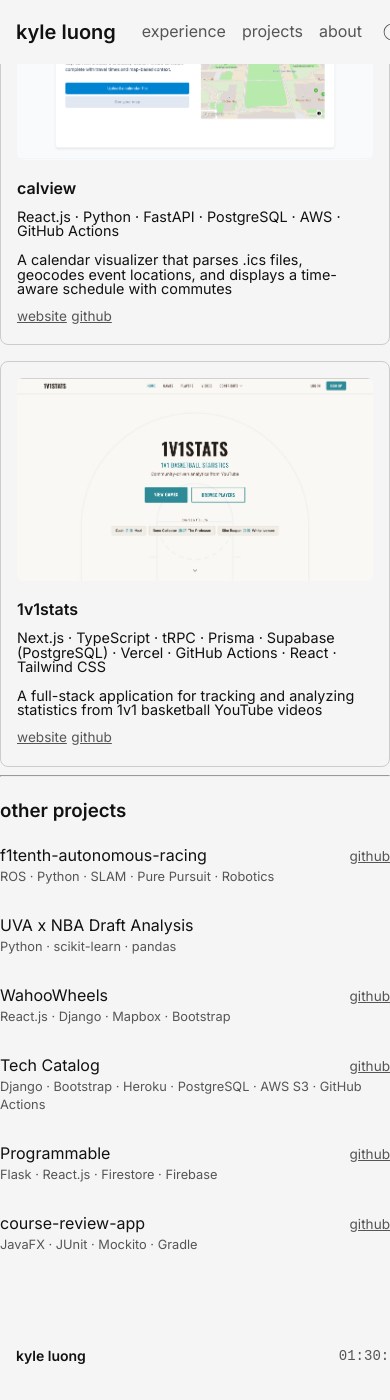
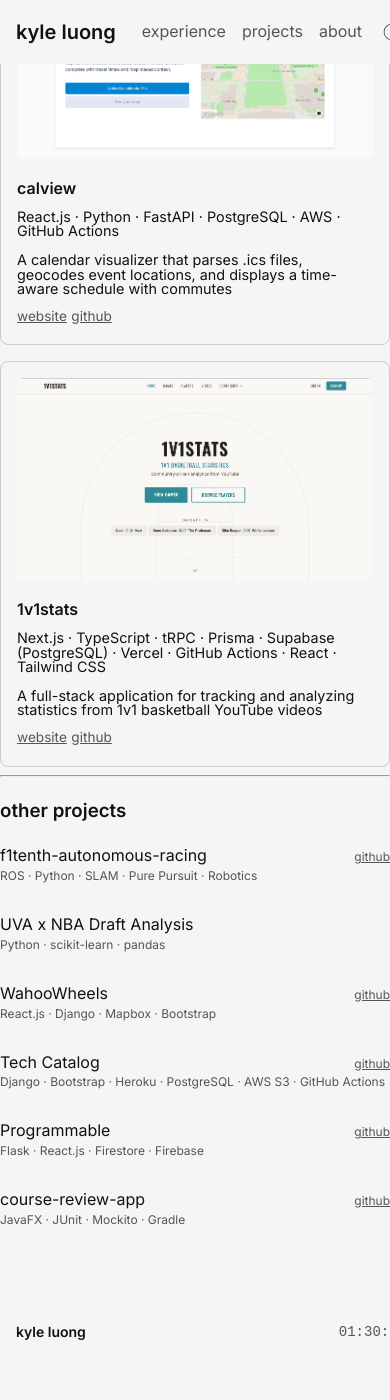
Before and after one commit to kyle-luong/kyle-luong.github.io, a Jekyll site: the page built from projects.md, in a window 390 px wide and 1400 px high, scrolled down 459 px. Built offline with Jekyll 4.4.1, drawn with Linux system fonts in a browser that asks for light colours; after the commit the page ends 1834 px from its top, so only the background shows below that.

Commit message:
style: minimalist mobile layout (soft wrapping)

```diff
--- a/assets/style.css
+++ b/assets/style.css
@@ -267,3 +267,19 @@ a:hover {
 .other-projects .project-links-inline a:hover {
   color: var(--link-hover);
 }
+
+/* Mobile Responsiveness */
+@media (max-width: 600px) {
+  .project-header {
+    flex-wrap: wrap;
+    /* Allow wrapping only if needed */
+    gap: 0.5rem;
+  }
+
+  /* Slightly adjust size for very small screens */
+  .other-projects .project-stack,
+  .other-projects .project-links-inline a,
+  .project-stack {
+    font-size: 0.75rem;
+  }
+}
```
